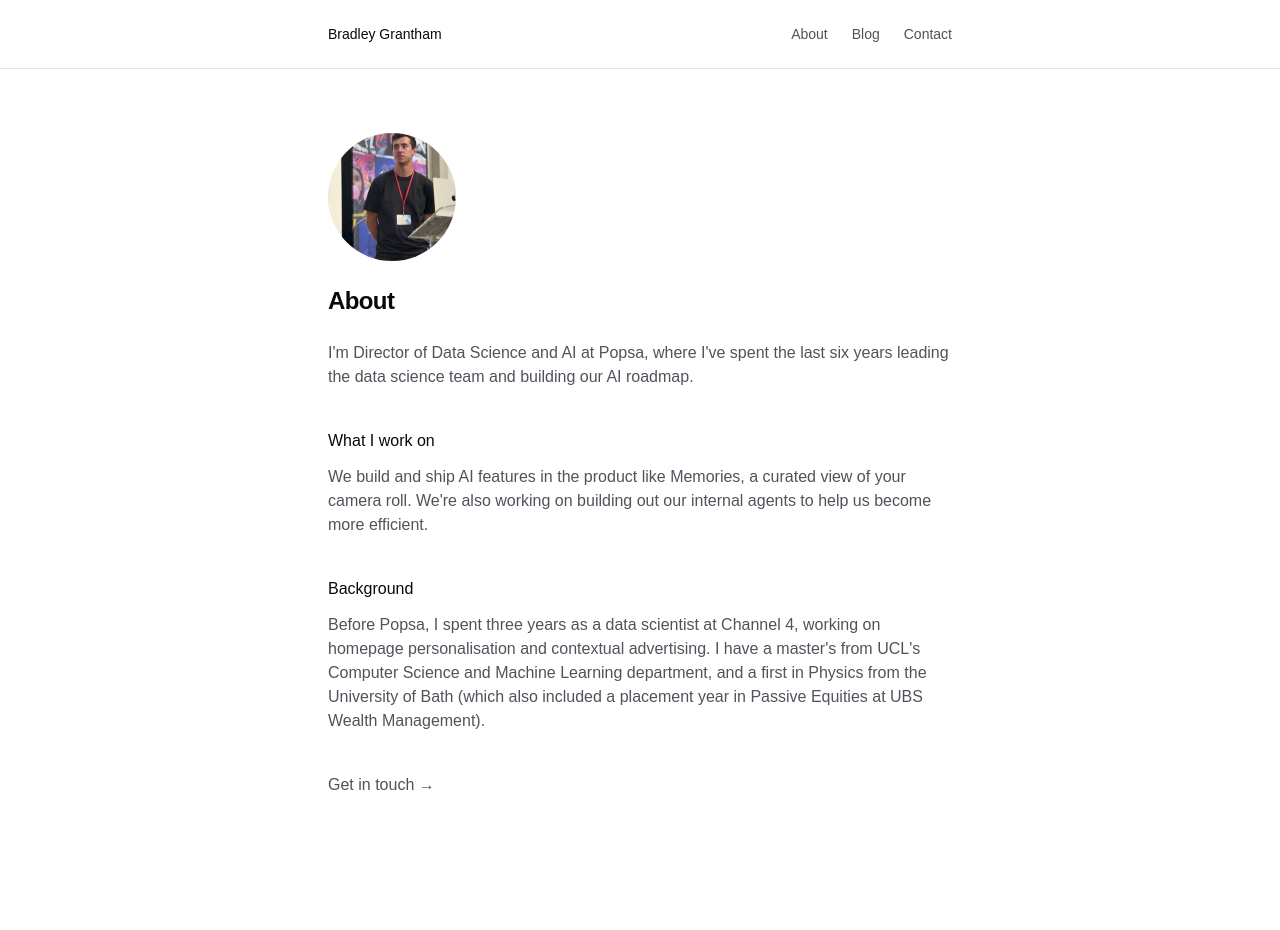
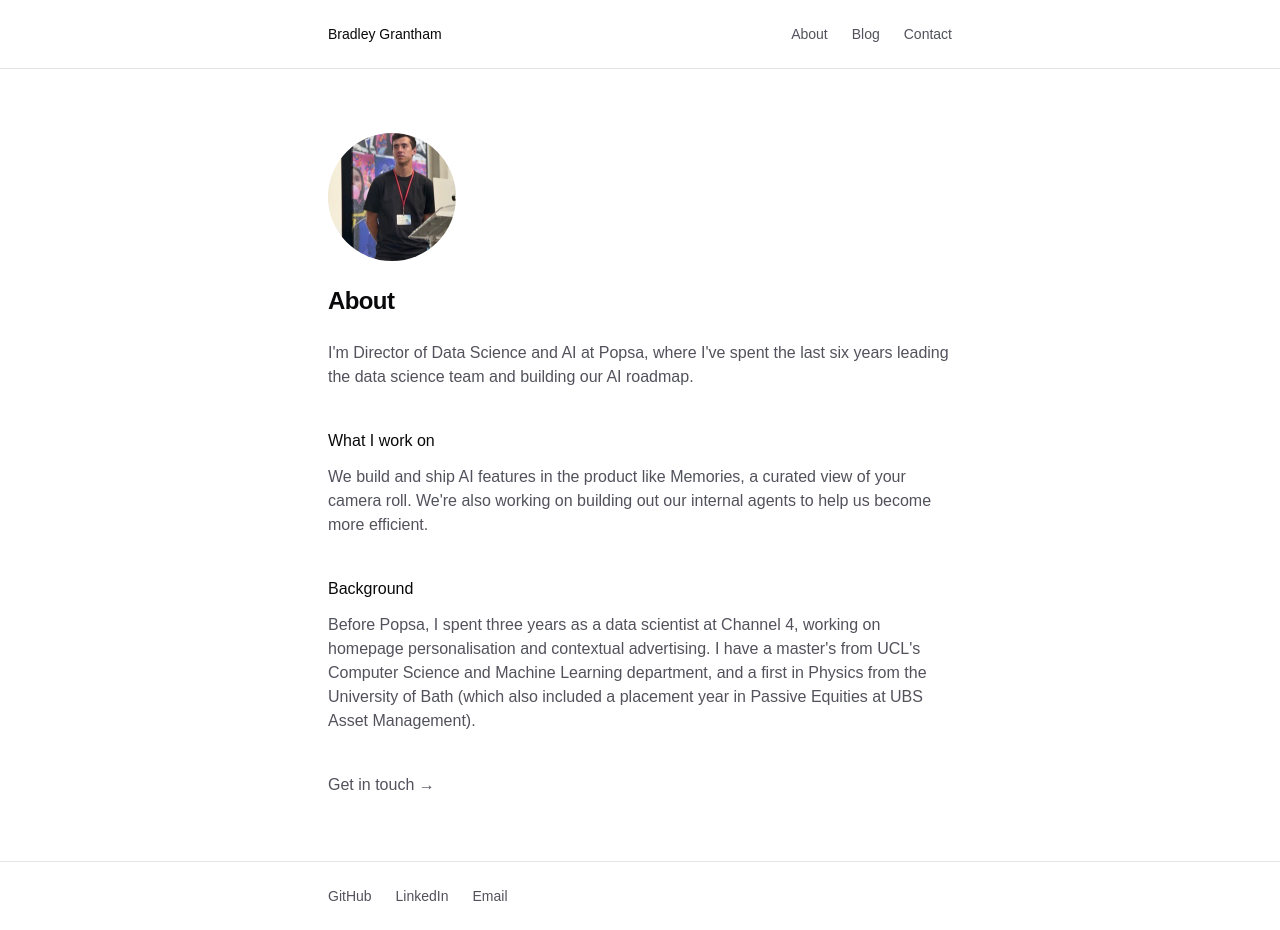
Before and after one commit to BradleyGrantham/bradleygrantham.com, a Next.js app: page /about in a window 1280 px wide. Before the commit the page ends 861 px from the top, so only its background shows below. Built offline with nearby package versions, Linux system fonts and the light colour scheme.

Commit message:
Add a site-wide footer with GitHub, LinkedIn and email; fix UBS team name
Co-Authored-By: Claude Opus 5.5 <noreply@anthropic.com>

```diff
--- a/src/app/about/page.tsx
+++ b/src/app/about/page.tsx
@@ -51,7 +51,7 @@ export default function AboutPage() {
             have a master&apos;s from UCL&apos;s Computer Science
             and Machine Learning department, and a first in Physics from the
             University of Bath (which also included a placement year in Passive
-            Equities at UBS Wealth Management).
+            Equities at UBS Asset Management).
           </p>
         </section>
 
--- a/src/app/contact/page.tsx
+++ b/src/app/contact/page.tsx
@@ -1,18 +1,11 @@
 import type { Metadata } from "next";
 import { ObfuscatedEmail } from "@/components/obfuscated-email";
+import { socialLinks } from "@/lib/social-links";
 
 export const metadata: Metadata = {
   title: "Contact | Bradley Grantham",
   description: "Get in touch with Bradley Grantham.",
 };
-
-const links = [
-  { label: "GitHub", href: "https://github.com/BradleyGrantham" },
-  {
-    label: "LinkedIn",
-    href: "https://www.linkedin.com/in/bradley-grantham-7b8b29a8/",
-  },
-];
 
 export default function ContactPage() {
   return (
@@ -31,7 +24,7 @@ export default function ContactPage() {
             <ObfuscatedEmail user="bradley" domain="bradleygrantham.com" />
           </span>
         </li>
-        {links.map((link) => (
+        {socialLinks.map((link) => (
           <li key={link.href}>
             <a
               href={link.href}
--- a/src/app/layout.tsx
+++ b/src/app/layout.tsx
@@ -1,5 +1,6 @@
 import type { Metadata } from "next";
 import { Geist, Geist_Mono } from "next/font/google";
+import { Footer } from "@/components/footer";
 import { Nav } from "@/components/nav";
 import "./globals.css";
 
@@ -31,6 +32,7 @@ export default function RootLayout({
       <body className="min-h-full flex flex-col bg-white dark:bg-black">
         <Nav />
         <main className="flex flex-1 flex-col">{children}</main>
+        <Footer />
       </body>
     </html>
   );
--- /dev/null
+++ b/src/components/footer.tsx
@@ -0,0 +1,30 @@
+import { ObfuscatedEmail } from "@/components/obfuscated-email";
+import { socialLinks } from "@/lib/social-links";
+
+const linkClassName = "hover:text-zinc-950 hover:underline dark:hover:text-zinc-50";
+
+export function Footer() {
+  return (
+    <footer className="border-t border-zinc-200 dark:border-zinc-800">
+      <div className="mx-auto flex w-full max-w-2xl gap-6 px-6 py-6 text-sm text-zinc-600 dark:text-zinc-400">
+        {socialLinks.map((link) => (
+          <a
+            key={link.href}
+            href={link.href}
+            target="_blank"
+            rel="noreferrer noopener"
+            className={linkClassName}
+          >
+            {link.label}
+          </a>
+        ))}
+        <ObfuscatedEmail
+          user="bradley"
+          domain="bradleygrantham.com"
+          label="Email"
+          className={linkClassName}
+        />
+      </div>
+    </footer>
+  );
+}
--- a/src/components/obfuscated-email.tsx
+++ b/src/components/obfuscated-email.tsx
@@ -2,12 +2,17 @@
 
 import { useEffect, useRef } from "react";
 
+// Pass `label` to keep showing it instead of swapping in the address.
 export function ObfuscatedEmail({
   user,
   domain,
+  label,
+  className,
 }: {
   user: string;
   domain: string;
+  label?: string;
+  className?: string;
 }) {
   const ref = useRef<HTMLAnchorElement>(null);
 
@@ -16,13 +21,13 @@ export function ObfuscatedEmail({
     const anchor = ref.current;
     if (anchor) {
       anchor.href = `mailto:${email}`;
-      anchor.textContent = email;
+      if (!label) anchor.textContent = email;
     }
-  }, [user, domain]);
+  }, [user, domain, label]);
 
   return (
-    <a ref={ref} href="#">
-      Email
+    <a ref={ref} href="#" className={className}>
+      {label ?? "Email"}
     </a>
   );
 }
--- /dev/null
+++ b/src/lib/social-links.ts
@@ -0,0 +1,7 @@
+export const socialLinks = [
+  { label: "GitHub", href: "https://github.com/BradleyGrantham" },
+  {
+    label: "LinkedIn",
+    href: "https://www.linkedin.com/in/bradley-grantham-7b8b29a8/",
+  },
+];
```
